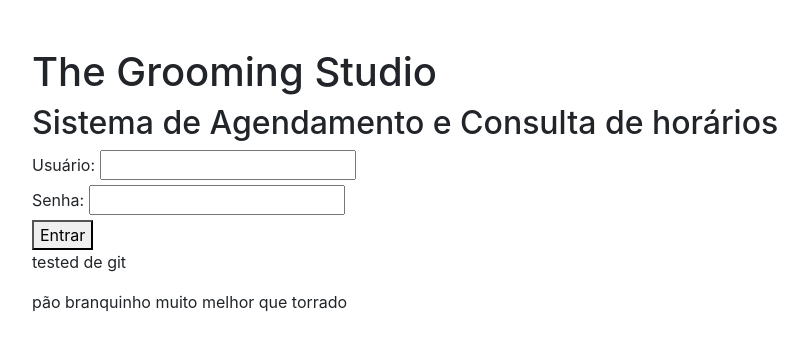
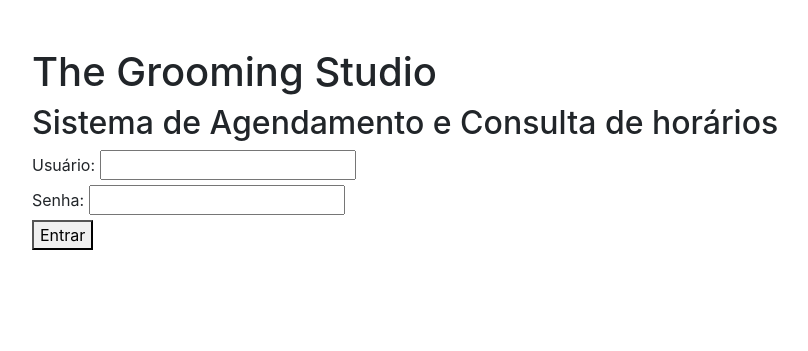
Before and after one commit to pablobdss/project-academic-php, a PHP site: page / in a window 1280 px wide. Shown: the top 351 px of the page, without its empty margins (53-861 px from the left). Run offline with PHP 8.4, Linux system fonts and the light colour scheme.

Commit message:
alterações testes desfeitas

```diff
--- a/index.html
+++ b/index.html
@@ -25,9 +25,6 @@
             </div>
         </form>
 
-        <p>tested de git</p>
-        <p>pão branquinho muito melhor que torrado</p>
-
         <!-- <?php
         if (isset($mensagemErro)) {
             echo '<p>' . $mensagemErro . '</p>';
--- a/login.php
+++ b/login.php
@@ -19,6 +19,5 @@ if (isset($_POST['submit_login'])) {
         $mensagemErro = "Credenciais incorretas. Tente novamente.";
     }
 
-    // dasdas
 }
 ?>
--- a/menu.php
+++ b/menu.php
@@ -21,7 +21,6 @@ if (!isset($_SESSION['logado'])) {
         <li><a href="cancelar_reserva.php">Cancelar Reserva</a></li>
         <li><a href="verificar_reservas.php">Verificar Reservas</a></li>
     </ul>
-    <p>teste</p>
-    <p>teste</p>
+
 </body>
 </html>
```
